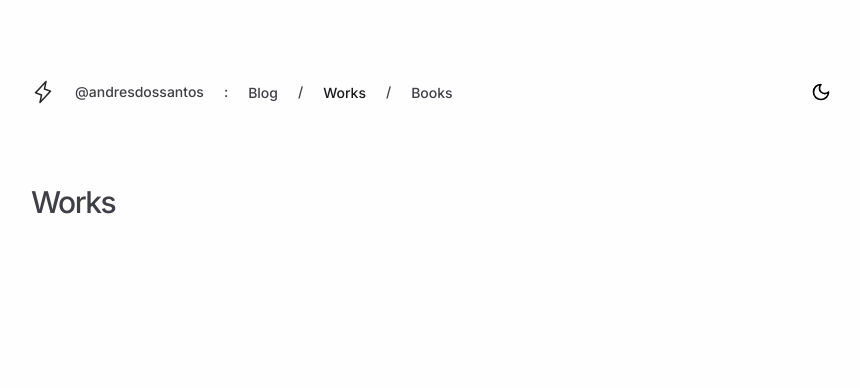
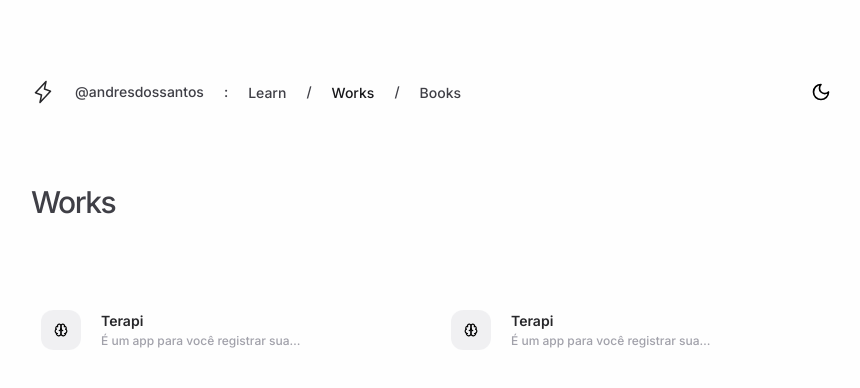
Before and after one commit to andres-dos-santos/hi, a Next.js app: page /works in a window 1280 px wide. Shown: the top 388 px of the page, without its empty margins (209-1069 px from the left). Built offline with nearby package versions, Linux system fonts and the light colour scheme.

Commit message:
feat(work): create work page

```diff
--- a/app/layout.tsx
+++ b/app/layout.tsx
@@ -47,13 +47,13 @@ export default function RootLayout({
                     <path d="M215.79,118.17a8,8,0,0,0-5-5.66L153.18,90.9l14.66-73.33a8,8,0,0,0-13.69-7l-112,120a8,8,0,0,0,3,13l57.63,21.61L88.16,238.43a8,8,0,0,0,13.69,7l112-120A8,8,0,0,0,215.79,118.17ZM109.37,214l10.47-52.38a8,8,0,0,0-5-9.06L62,132.71l84.62-90.66L136.16,94.43a8,8,0,0,0,5,9.06l52.8,19.8Z"></path>
                   </svg>
 
-                  <span className="after:content-['@andres'] sm:after:content-['@andresdossantos'] text-sm font-medium dark:text-zinc-400 text-zinc-700" />
+                  <span className="hidden sm:flex sm:after:content-['@andresdossantos'] text-sm font-medium dark:text-zinc-400 text-zinc-700" />
 
                   <span className="text-sm font-medium dark:text-zinc-400 text-zinc-700">
                     :
                   </span>
 
-                  <Link href="/">Blog</Link>
+                  <Link href="/">Learn</Link>
 
                   <span className="text-sm font-medium dark:text-zinc-400 text-zinc-700">
                     /
--- a/app/page.tsx
+++ b/app/page.tsx
@@ -43,22 +43,22 @@ export default async function Home() {
 
   return (
     <>
-      <Title>Blog</Title>
+      <Title>Learn</Title>
 
       <ul>
         {posts.map((post) => (
           <li key={post.id}>
             <Link
-              className="flex items-center space-x-5 sm:space-x-10 group mb-5"
+              className="flex items-start space-x-5 sm:space-x-10 group mb-5"
               href={`/post/${post.id}`}
             >
-              <span className="text-sm font-medium dark:text-zinc-400 text-zinc-500 flex items-center justify-center">
+              <span className="text-xs sm:text-sm font-medium dark:text-zinc-400 text-zinc-500 flex items-center justify-center">
                 {post.createdAt.slice(0, 4)}{' '}
-                <span className="h-1 w-1 bg-zinc-500 dark:bg-zinc-400 rounded-full mx-2.5" />
+                <span className="h-1 w-1 bg-zinc-500 dark:bg-zinc-400 rounded-full mx-1.5 sm:mx-2.5" />
                 {post.createdAt.slice(5, 7)}
               </span>
 
-              <span className="text-sm text-zinc-700 font-medium dark:font-normal dark:text-white group-hover:underline truncate">
+              <span className="text-xs sm:text-sm text-zinc-700 font-medium dark:font-normal dark:text-white group-hover:underline">
                 {post.title}
               </span>
             </Link>
--- a/app/works/page.tsx
+++ b/app/works/page.tsx
@@ -1,9 +1,46 @@
 import { Title } from '@/components/title'
+import { Brain } from 'lucide-react'
 
 export default function Works() {
   return (
     <>
       <Title>Works</Title>
+
+      <ul className="gap-5 grid grid-cols-2">
+        <li className="flex items-center space-x-5 p-2.5 group rounded-xl cursor-pointer">
+          <div className="min-h-[40px] h-[40px] min-w-[40px] w-[40px] bg-zinc-200/50 dark:bg-zinc-700/50 flex items-center justify-center rounded-xl">
+            <Brain size={14} />
+          </div>
+
+          <div className="flex flex-col">
+            <strong className="block font-semibold text-sm mb-0.5 group-hover:underline">
+              Terapi
+            </strong>
+
+            <span className="text-zinc-400 text-left text-xs font-medium truncate max-w-[200px]">
+              É um app para você registrar suas anotações de forma segura e
+              levar ao seu terapeuta.
+            </span>
+          </div>
+        </li>
+
+        <li className="flex items-center space-x-5 p-2.5 group rounded-xl cursor-pointer">
+          <div className="min-h-[40px] h-[40px] min-w-[40px] w-[40px] bg-zinc-200/50 dark:bg-zinc-700/50 flex items-center justify-center rounded-xl">
+            <Brain size={14} />
+          </div>
+
+          <div className="flex flex-col">
+            <strong className="block font-semibold text-sm mb-0.5">
+              Terapi
+            </strong>
+
+            <span className="text-zinc-400 text-left text-xs font-medium truncate max-w-[200px]">
+              É um app para você registrar suas anotações de forma segura e
+              levar ao seu terapeuta.
+            </span>
+          </div>
+        </li>
+      </ul>
     </>
   )
 }
```
